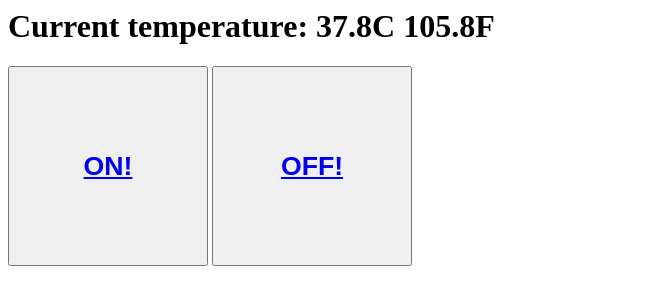
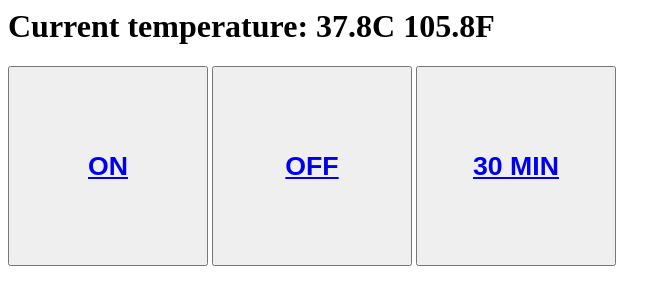
Before and after one commit to yscylhy/RemoteCozy, a Flask app: page / in a window 1280 px wide. Shown: the top 305 px of the page, without its empty margins (0-671 px from the left). Run offline with Flask 2, Linux system fonts and the light colour scheme.

Commit message:
add the timer option.

```diff
--- a/web_app/routes.py
+++ b/web_app/routes.py
@@ -1,6 +1,7 @@
 from flask import render_template
 from web_app import app
 import arduino_usb_io
+import time
 
 arduino = arduino_usb_io.MyArduino()
 
@@ -24,3 +25,12 @@ def turn_off():
     arduino.send(arduino.commands["Turn off"])
     c_temp, f_temp = arduino.get_temp()
     return render_template('index.html', title='RemoteCozy', c_temp=c_temp, f_temp=f_temp)
+
+
+@app.route('/30MIN')
+def timer_30_min():
+    arduino.send(arduino.commands["Turn on"])
+    time.sleep(30*60)
+    arduino.send(arduino.commands["Turn off"])
+    c_temp, f_temp = arduino.get_temp()
+    return render_template('index.html', title='RemoteCozy', c_temp=c_temp, f_temp=f_temp)
--- a/web_app/templates/index.html
+++ b/web_app/templates/index.html
@@ -5,6 +5,7 @@
     <body>
         <h1>Current temperature: {{ c_temp }}C {{f_temp}}F</h1>
     </body>
-    <button type="button" style="height:200px;width:200px"><a href="/ON"><h1>ON!</h1></a></button>
-    <button type="button" style="height:200px;width:200px"><a href="/OFF"><h1>OFF!</h1></a></button>
+    <button type="button" style="height:200px;width:200px"><a href="/ON"><h1>ON</h1></a></button>
+    <button type="button" style="height:200px;width:200px"><a href="/OFF"><h1>OFF</h1></a></button>
+    <button type="button" style="height:200px;width:200px"><a href="/30MIN"><h1>30 MIN</h1></a></button>
 </html>
```
